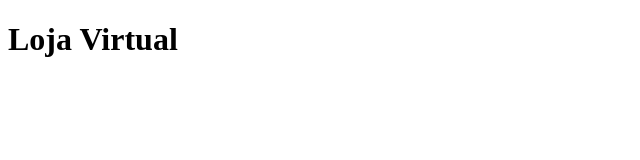
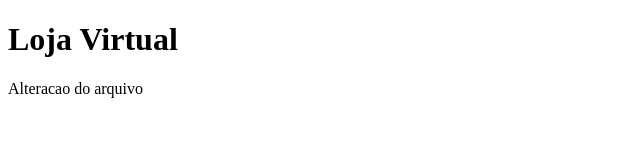
Before and after one commit to joaopaulog23/Teste_Loja_Vitual, a plain HTML site: page index.html in a window 1280 px wide. Shown: the whole page, without its empty margins (0-640 px from the left). Drawn offline with Linux system fonts and the light colour scheme.

Commit message:
alteracao aplicada

```diff
--- a/index.html
+++ b/index.html
@@ -8,6 +8,7 @@
 </head>
 <body>
     <h1>Loja Virtual</h1>
+    <p>Alteracao do arquivo</p>
     <script src="script.js"></script>
 </body>
 </html>
```
